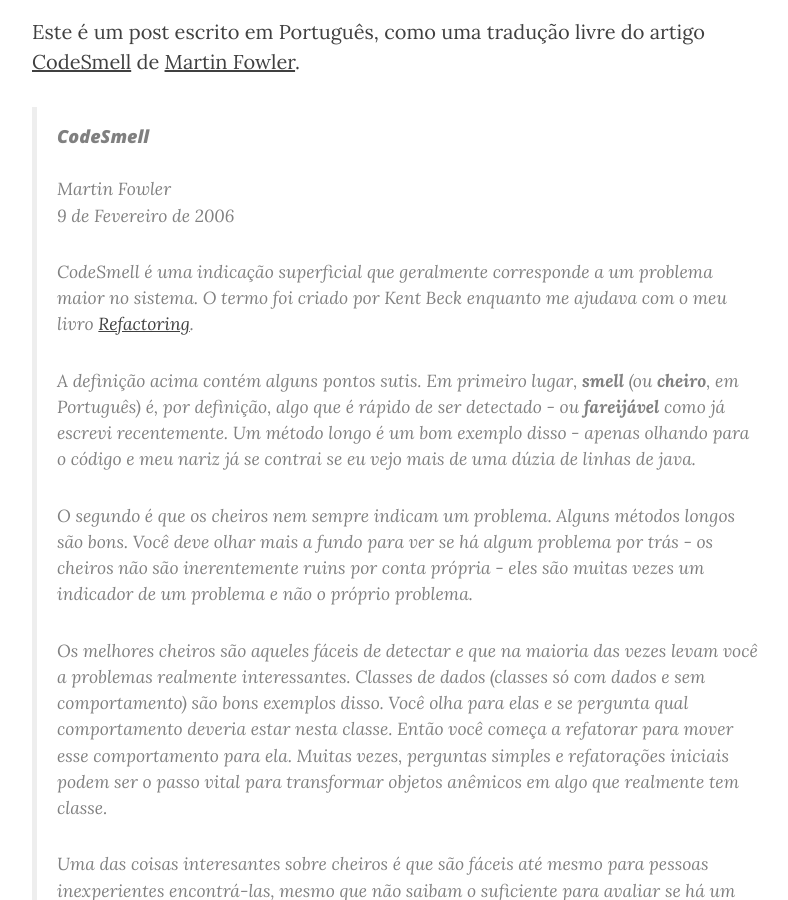
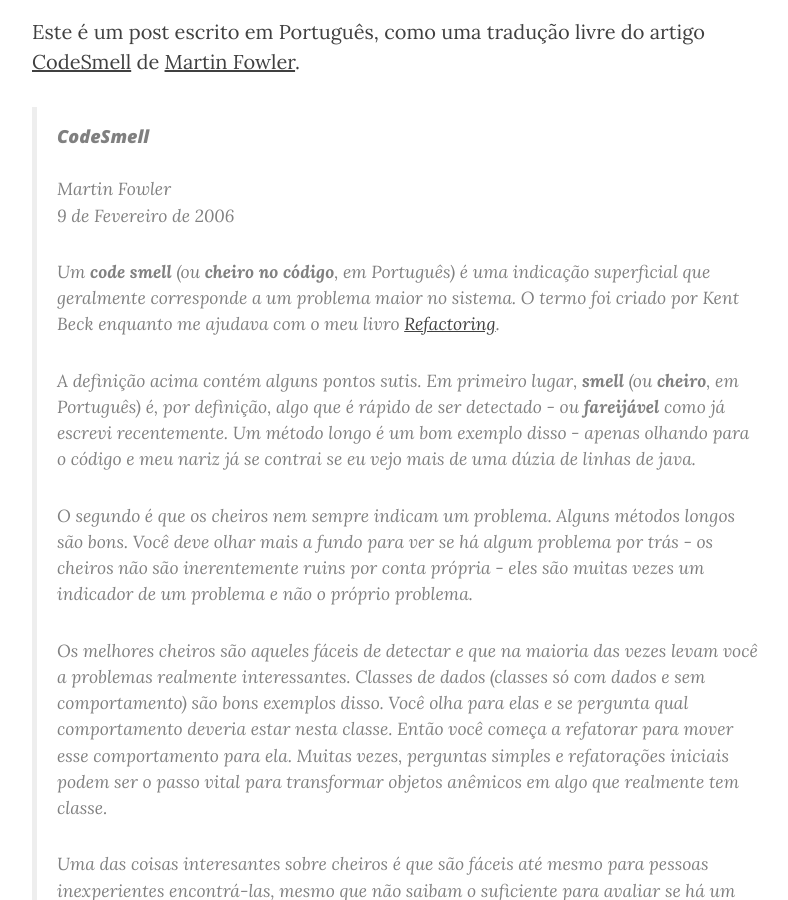
Before and after one commit to rwanderc/blog, a Jekyll site: the page built from _posts/2017-09-10-code-smell-martin-fowler.markdown, in a window 1280 px wide and 900 px high, scrolled down 529 px. Shown: the whole window, without its empty margins (233-1021 px from the left). Built offline with Jekyll 4.4.1, drawn with Linux system fonts in a browser that asks for light colours; nearby versions of some CDN libraries; comment, search, counter and statistics services are not loaded.

Commit message:
Adding CodeSmell Potuguese translation

```diff
--- a/_posts/2017-09-10-code-smell-martin-fowler.markdown
+++ b/_posts/2017-09-10-code-smell-martin-fowler.markdown
@@ -21,7 +21,7 @@
 > 9 de Fevereiro de 2006
 >
 >
-> CodeSmell é uma indicação superficial que geralmente corresponde a um problema maior no sistema. O termo foi criado por Kent Beck enquanto me ajudava com o meu livro [Refactoring][refactoring].
+> Um **code smell** (ou **cheiro no código**, em Português) é uma indicação superficial que geralmente corresponde a um problema maior no sistema. O termo foi criado por Kent Beck enquanto me ajudava com o meu livro [Refactoring][refactoring].
 >
 > A definição acima contém alguns pontos sutis. Em primeiro lugar, **smell** (ou **cheiro**, em Português) é, por definição, algo que é rápido de ser detectado - ou **fareijável** como já escrevi recentemente. Um método longo é um bom exemplo disso - apenas olhando para o código e meu nariz já se contrai se eu vejo mais de uma dúzia de linhas de java.
 >
```
